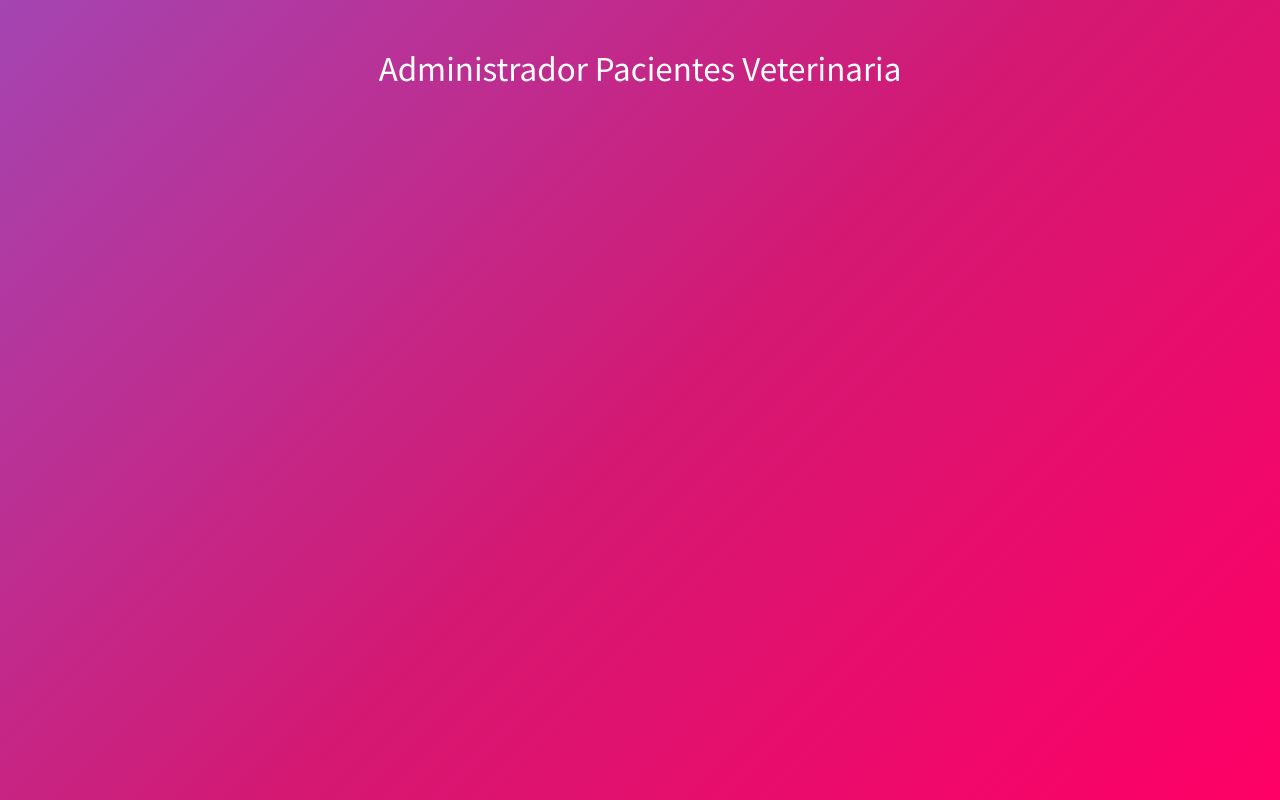
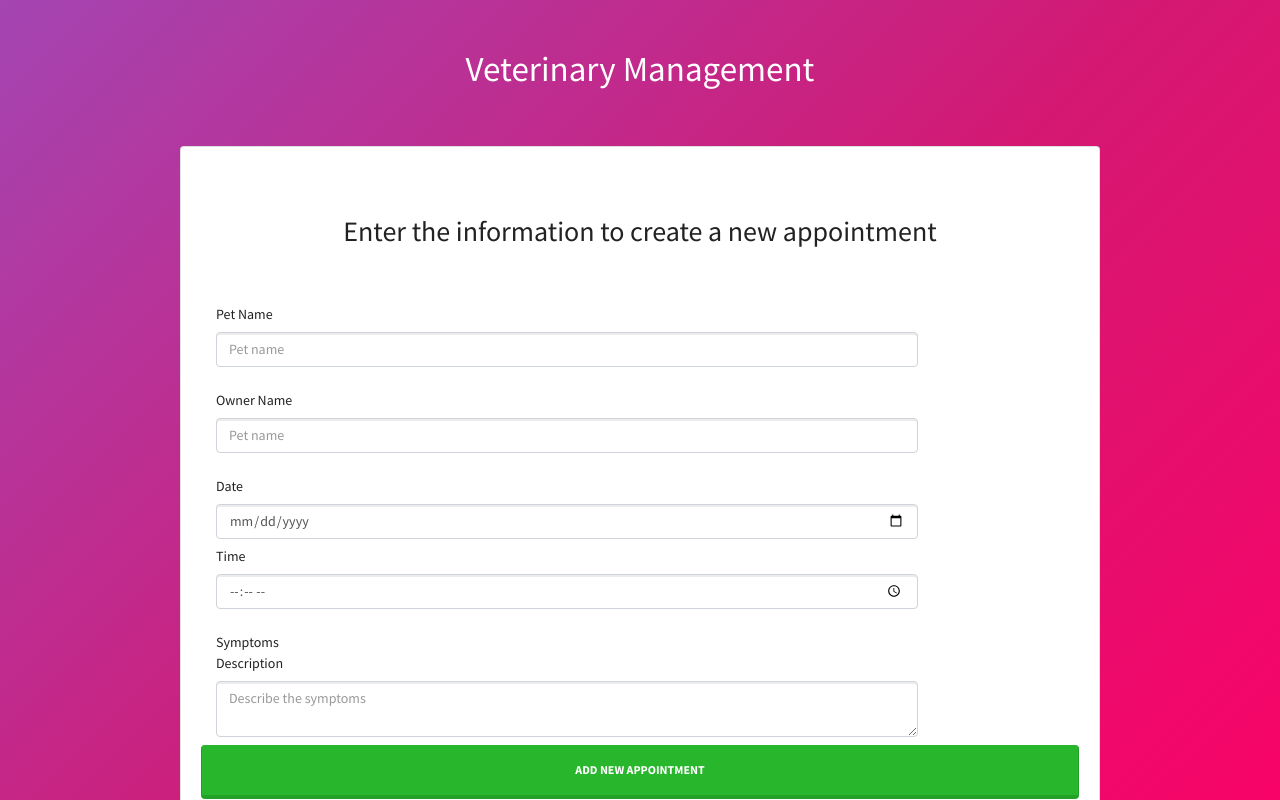
Before and after one commit to ccasbre27/VeterinaryManagement, a React (Create React App) app: page / in a window 1280 px wide. Shown: the top 800 px of the page. Built offline with nearby package versions, Linux system fonts and the light colour scheme.

Commit message:
added ui of NewAppointment component

```diff
--- a/src/App.js
+++ b/src/App.js
@@ -1,6 +1,7 @@
 import React, { Component } from 'react';
 import './bootstrap.min.css';
 import Header from './components/Header';
+import NewAppointment from './components/NewAppointment';
 
 class App extends Component {
   state = {
@@ -11,7 +12,13 @@
     return (
       <div className="container">
         <Header
-          title='Administrador Pacientes Veterinaria' />
+          title='Veterinary Management' />
+
+        <div className="row">
+          <div className="col-md-10 mx-auto">
+            <NewAppointment />
+          </div>
+        </div>
       </div>
     );
   }
--- /dev/null
+++ b/src/components/NewAppointment.js
@@ -0,0 +1,82 @@
+import React, { Component } from 'react';
+
+class NewAppointment extends Component {
+
+    state = {
+
+    }
+
+    render() {
+        return (
+            <div className="card mt-5 py-5">
+                <div className="card-body">
+                    <h2 className="card-title text-center mb-5">
+                        Enter the information to create a new appointment
+                    </h2>
+                    <form>
+
+                        <div class="form-group">
+                            <label className="col-sm-4 col-lg-2 col-form-label">Pet Name</label>
+                            <div className="col-sm-8 col-lg-10">
+                                <input
+                                    type="text"
+                                    name="petName"
+                                    className="form-control"
+                                    placeholder="Pet name" />
+                            </div>
+                        </div>
+
+                        <div class="form-group">
+                            <label className="col-sm-4 col-lg-2 col-form-label">Owner Name</label>
+                            <div className="col-sm-8 col-lg-10">
+                                <input
+                                    type="text"
+                                    name="ownerName"
+                                    className="form-control"
+                                    placeholder="Pet name" />
+                            </div>
+                        </div>
+
+                        <div class="form-group">
+                            <label className="col-sm-4 col-lg-2 col-form-label">Date</label>
+                            <div className="col-sm-8 col-lg-10">
+                                <input
+                                    type="date"
+                                    name="date"
+                                    className="form-control"/>
+                            </div>
+                            <label className="col-sm-4 col-lg-2 col-form-label">Time</label>
+                            <div className="col-sm-8 col-lg-10">
+                                <input
+                                    type="time"
+                                    name="time"
+                                    className="form-control" />
+                            </div>
+                        </div>
+
+                        <div class="form-group">
+                            <label className="col-sm-4 col-lg-2 col-form-label">Symptoms Description</label>
+                            <div className="col-sm-8 col-lg-10">
+                                <textarea
+                                    className="form-control"
+                                    name="symptoms"
+                                    placeholder="Describe the symptoms">
+
+                                </textarea>
+
+                            </div>
+
+                            <input
+                                type="submit"
+                                className="py-3 mt-2 btn btn-success btn-block"
+                                value="Add New Appointment" />
+
+                        </div>
+                    </form>
+                </div>
+            </div>
+        );
+    }
+}
+
+export default NewAppointment;
```
